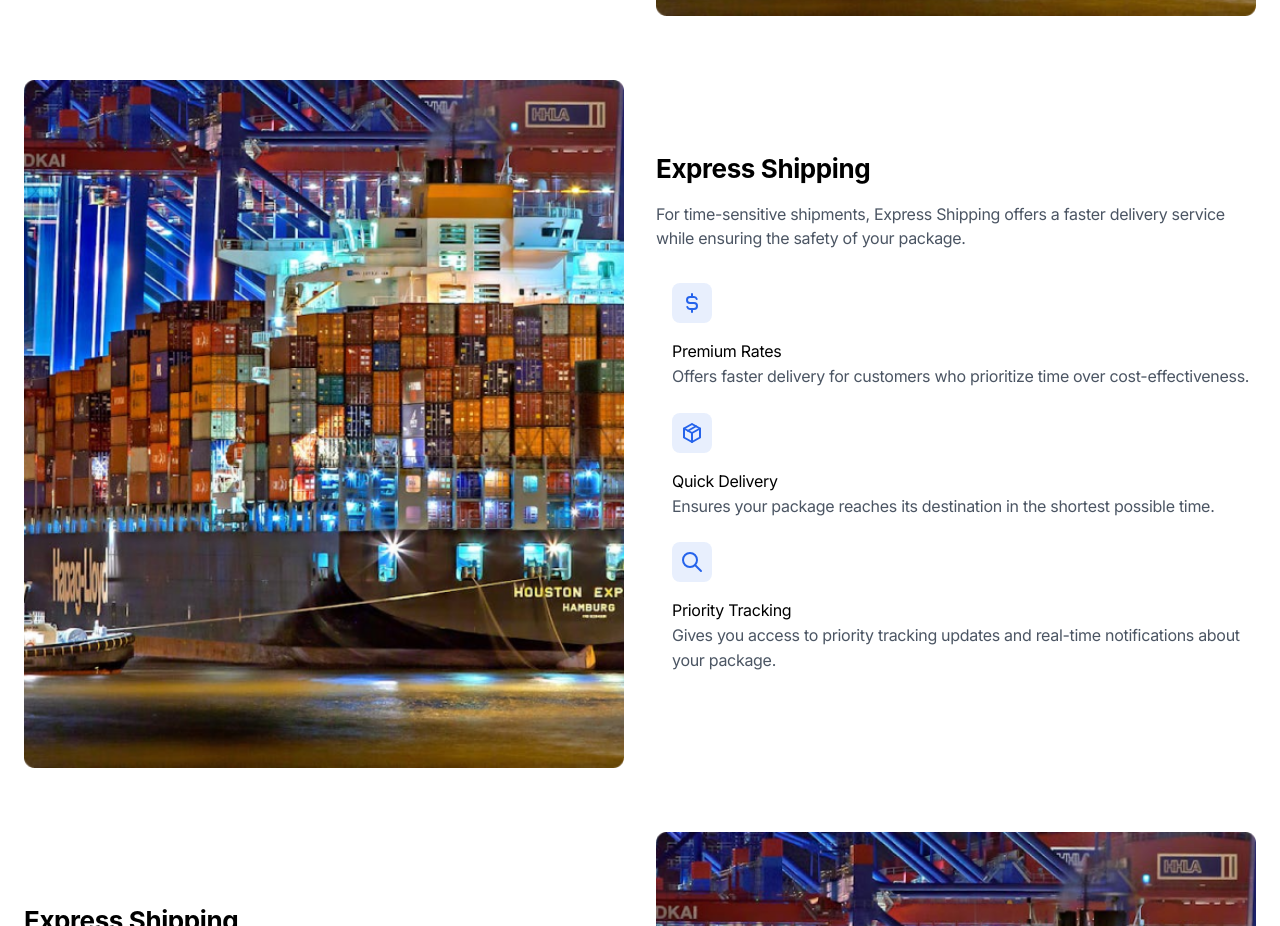
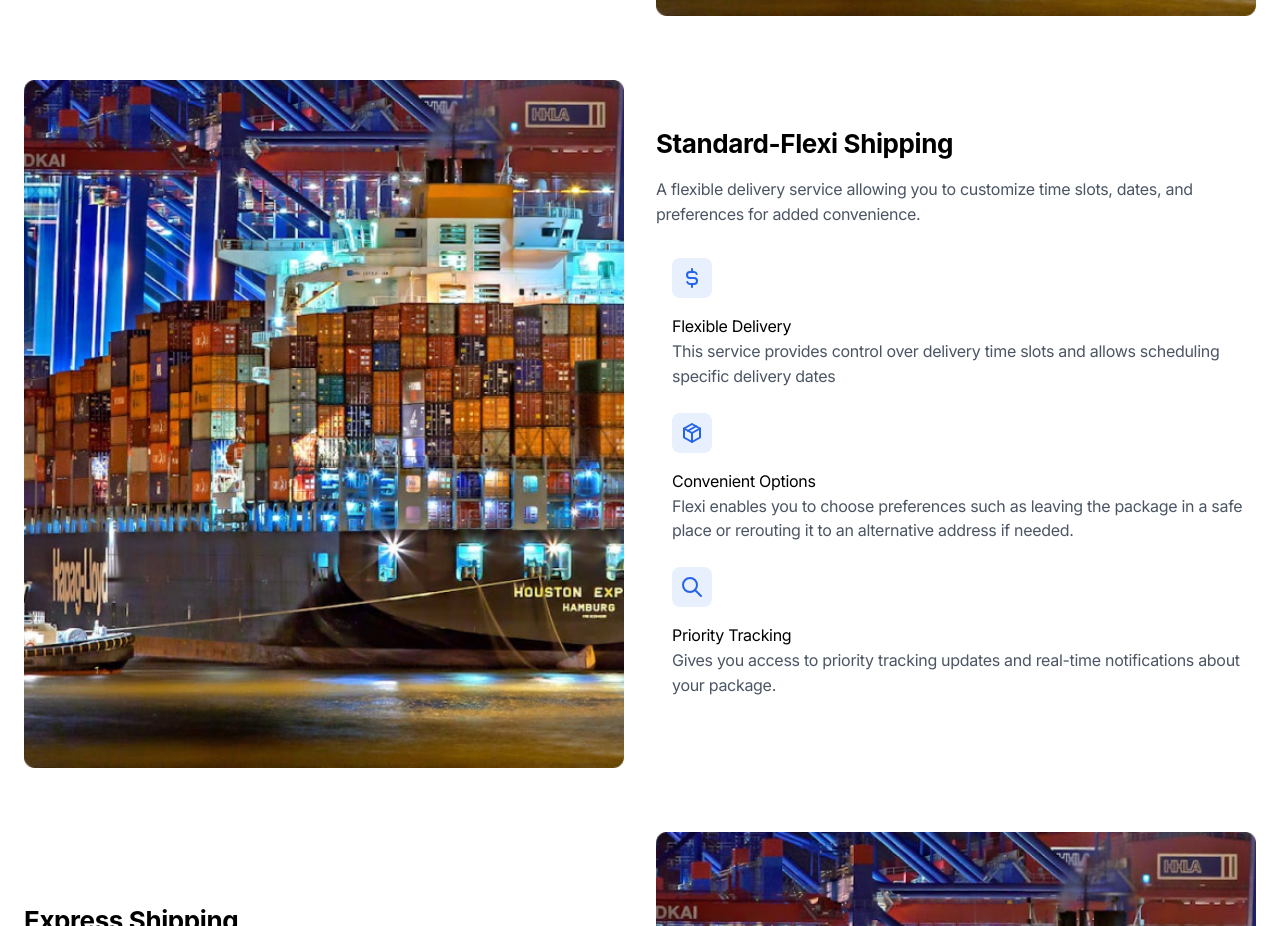
Before and after one commit to beesou777/cargo-sender, a Next.js app: page /shipping-options in a window 1280 px wide. Shown: the part 1300-2226 px from the top of the page. Built offline with nearby package versions, Linux system fonts and the light colour scheme.

Commit message:
fix : ui

```diff
--- a/src/app/shipping-options/page.tsx
+++ b/src/app/shipping-options/page.tsx
@@ -32,21 +32,21 @@ export default function ShippingOptionsPage() {
             ],
         },
         {
-            title: "Express Shipping",
+            title: "Standard-Flexi Shipping",
             description:
-                "For time-sensitive shipments, Express Shipping offers a faster delivery service while ensuring the safety of your package.",
+                "A flexible delivery service allowing you to customize time slots, dates, and preferences for added convenience.",
             imageUrl: "/assets/images/footer/standard-shipping.png",
             features: [
                 {
                     icon: <IconCurrencyDollar size={24} />,
-                    title: "Premium Rates",
+                    title: "Flexible Delivery",
                     description:
-                        "Offers faster delivery for customers who prioritize time over cost-effectiveness.",
+                        "This service provides control over delivery time slots and allows scheduling specific delivery dates",
                 },
                 {
                     icon: <IconPackage size={24} />,
-                    title: "Quick Delivery",
-                    description: "Ensures your package reaches its destination in the shortest possible time.",
+                    title: "Convenient Options",
+                    description: "Flexi enables you to choose preferences such as leaving the package in a safe place or rerouting it to an alternative address if needed.",
                 },
                 {
                     icon: <IconSearch size={24} />,
```
